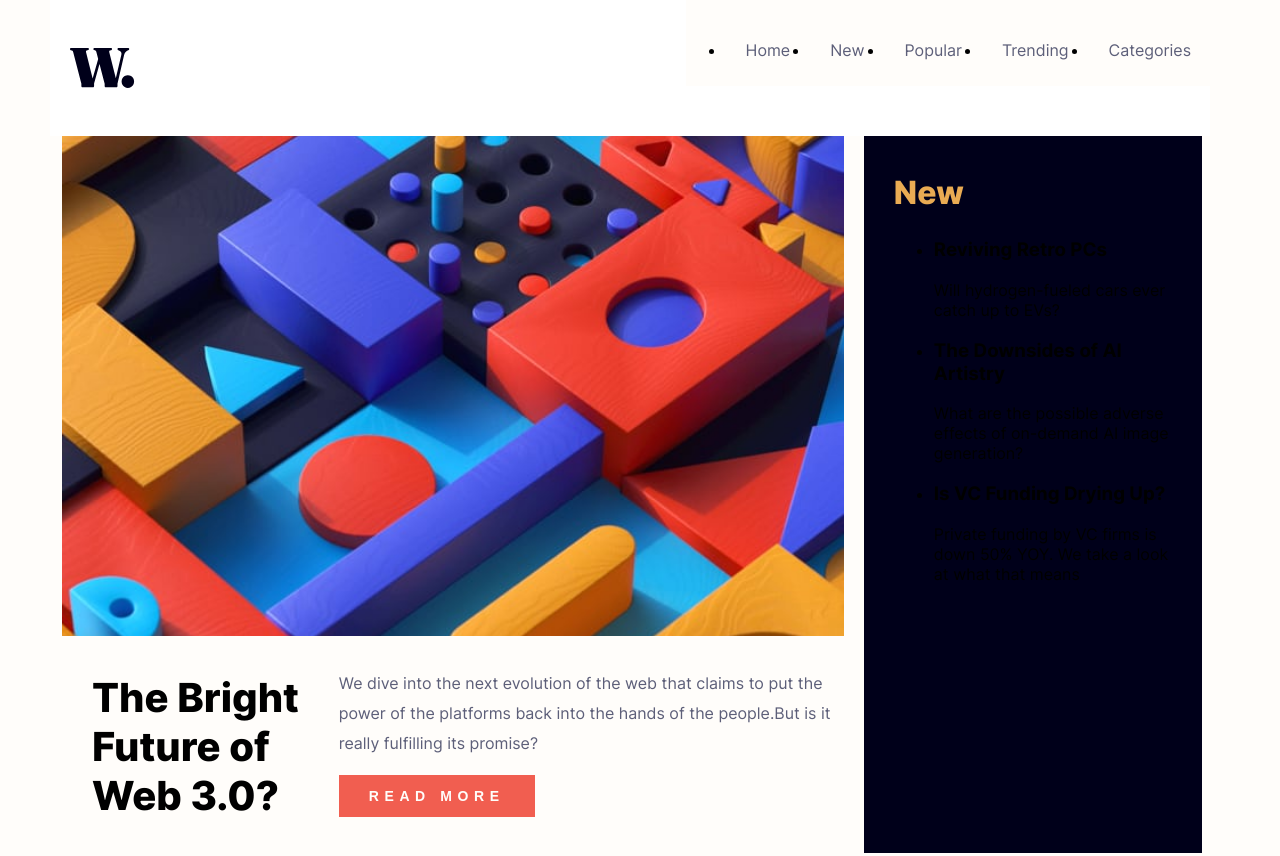
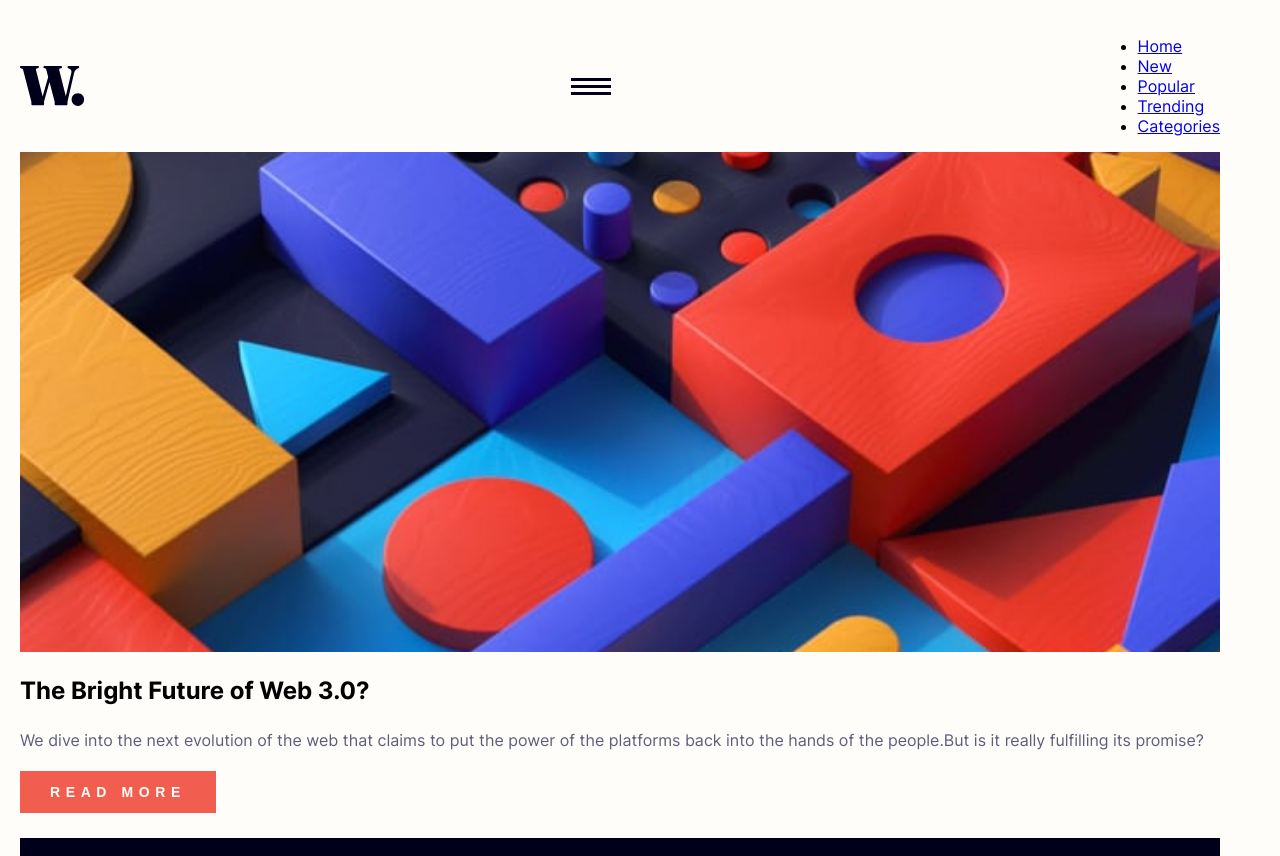
Before and after one commit to Humber70/home-page, a website built with Vite: page index.html in a window 1280 px wide. Shown: the top 856 px of the page. Built offline with nearby package versions, Linux system fonts and the light colour scheme.

Commit message:
feat: add custom font and update global styles for improved layout and consistency

```diff
--- a/src/css/global_styles.css
+++ b/src/css/global_styles.css
@@ -1,3 +1,9 @@
+@font-face {
+  font-family: "inter";
+  src: url("/fonts/Inter-VariableFont_slnt,wght.ttf");
+  font-display: swap;
+}
+
 :root {
 
   /* Colors */
@@ -16,3 +22,8 @@
   --font-weight-700: 700;
   --font-weight-800: 800;
 }
+
+ol {
+  padding-left: 0px;
+  list-style: none;
+}
--- a/src/css/style.css
+++ b/src/css/style.css
@@ -1,31 +1,10 @@
 @import './global_styles.css';
 
-@font-face {
-  font-family: "inter";
-  src: url("/fonts/Inter-VariableFont_slnt,wght.ttf");
-  font-display: swap;
-}
-h1 {
-  font-size: 2.5em;
-  font-weight: var(--font-weight-800);
-}
-h4 {
-  margin: 0;
-}
-
-a {
-  text-decoration: none;
-}
-
 body {
-  padding-right: 20px;
-  overflow-x: hidden;
+  margin: 20px 20px auto;
+  max-width: 1200px;
   background-color: var(--color-neutral-off-white);
   font-family: var(--font-family);
-}
-
-.hidden-scroll {
-  overflow-y: hidden;
 }
 
 /*header*/
@@ -33,60 +12,13 @@ body {
   display: flex;
   align-items: center;
   justify-content: space-between;
-  background-color: white;
 }
 
-.header .logo,
-.bar-icon {
-  padding: 20px;
-  position: relative;
-  z-index: 2;
-  cursor: pointer;
-}
-
-.header .nav {
-  position: fixed;
-  background-color: hsl(36, 100%, 99%);
-  top: 0;
-  right: -1px;
-  font-weight: var(--font-weight-400);
-  transform: translateX(100px);
-  height: 100vh;
-  transition: all 0.3s ease;
-  z-index: 1;
-  filter: none;
-}
-
-.header .active {
-  width: 70%;
-  filter: none;
-  transform: translateX(0);
-  background-color: hsl(36, 100%, 99%);
-}
-
-.header .nav .list-links {
-  margin-top: 80px;
-}
-
-.header .nav .list-links a {
-  display: inline-block;
-  margin-top: 30px;
-  font-weight: var(--font-weight-700);
-  color: var(--color-neutral-dark-grayish-blue);
-}
-
-.header .nav .list-links a:hover {
-  color: var(--color-primary-soft-orange);
-}
-/*---*/
-
 /*Main*/
-
 .main {
+  width: 100%;
   display: flex;
   flex-direction: column;
-  width: 100%;
-  padding: 0px 12px 0px 12px;
 }
 
 .main .main-home .main-info {
@@ -112,7 +44,6 @@ body {
 }
 
 /*aside*/
-
 .aside {
   background-color: var(--color-neutral-very-dark-blue);
   padding: 10px 30px;
@@ -138,8 +69,8 @@ body {
   color: var(--color-neutral-grayish-blue);
 }
 
+
 /*notices*/
-
 .notices {
   margin-top: 20px;
 }
@@ -182,56 +113,3 @@ body {
   line-height: 30px;
   color: var(--color-neutral-dark-grayish-blue);
 }
-
-@media (min-width: 1265px) {
-  body {
-    margin: 0px 50px;
-  }
-
-  .main .home {
-    display: flex;
-    flex-direction: row;
-    flex-wrap: nowrap;
-  }
-
-  .aside {
-    margin: 0px 20px;
-  }
-
-  .main-title h1 {
-    padding: 0px 30px;
-  }
-
-  .home-description {
-    display: flex;
-    flex-direction: row;
-    flex-wrap: nowrap;
-    align-items: center;
-  }
-
-  .notices {
-    display: flex;
-  }
-
-  .bar-icon {
-    display: none;
-  }
-
-  .header .nav {
-    position: relative;
-    top: -50px;
-    height: auto;
-    transform: translateX(0);
-  }
-
-  .list-links {
-    display: flex;
-    flex-wrap: nowrap;
-  }
-
-  .header .nav .list-links a {
-    margin: 10px 20px;
-    font-size: medium;
-    font-weight: var(--font-weight-400);
-  }
-}
```
